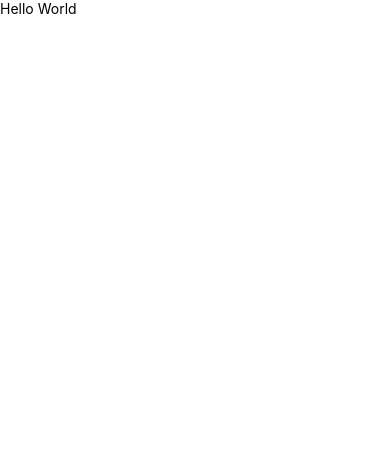
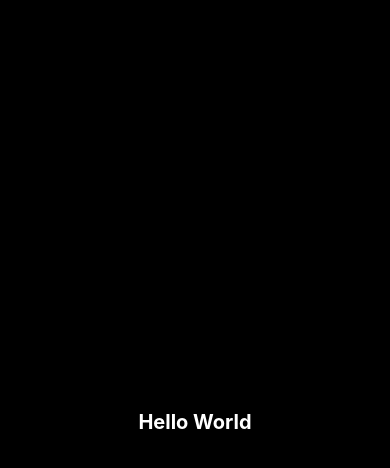
Before and after one commit to dudurb17/finance_app, a React Native app: screen / in a window 390 px wide. Shown: the top 468 px of the page. Built offline with nearby package versions, Linux system fonts and the light colour scheme.

Commit message:
refactor(App): - update layout and styling for main view

```diff
--- a/App.tsx
+++ b/App.tsx
@@ -9,15 +9,24 @@ import styled from 'styled-components/native';
 function App() {
   return (
     <SafeAreaProvider>
-       <View >
-        <Text>Hello World</Text>
-       </View>
+       <Container >
+        <Title>Hello World</Title>
+       </Container>
     </SafeAreaProvider>
   );
 }
 
+const Container = styled.View`
+flex:1;
+justify-content: center;
+align-items: center;
+background-color: #000;
+`;
 
-
-
+const Title = styled.Text`
+font-size: 20px;
+font-weight: bold;
+color: #fff;
+`;
 
 export default App;
```
